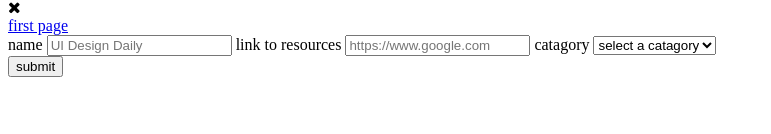
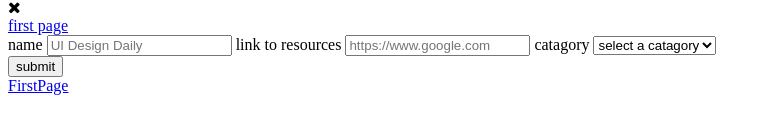
Before and after one commit to Theerthakumar14/Theertha98.github.io, a plain HTML site: page index.html in a window 1280 px wide. Shown: the part 128-262 px from the top of the page, without its empty margins (0-771 px from the left). Drawn offline with Linux system fonts and the light colour scheme.

Commit message:
Update index.html

```diff
--- a/index.html
+++ b/index.html
@@ -38,6 +38,7 @@
                     </div>
                 </form>
         </div>
+        <a href ="FirstPage.html"> FirstPage </a>
 
     </body>
 </html>
```
